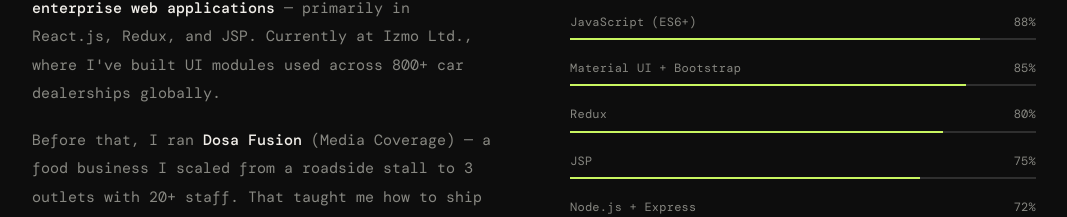
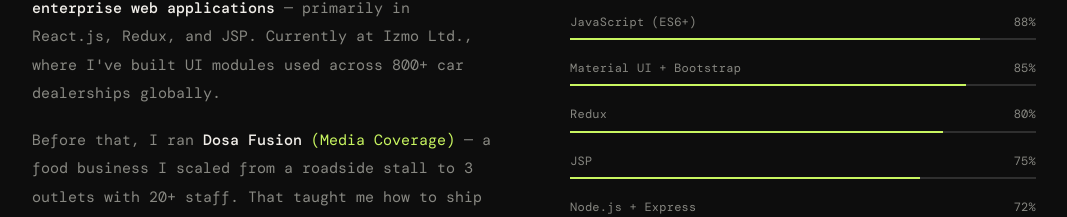
Before and after one commit to sankalpboudhh/sankalp-portfolio, a React (Create React App) app: page / in a window 1280 px wide. Shown: the part 1277-1494 px from the top of the page, without its empty margins (106-1173 px from the left). Built offline with nearby package versions, Linux system fonts and the light colour scheme; no server answers; a web font is replaced by a local one.

Commit message:
highlighting album

```diff
--- a/src/components/About.js
+++ b/src/components/About.js
@@ -24,7 +24,7 @@ function About() {
             800+ car dealerships globally.
           </p>
           <p>
-            Before that, I ran <strong>Dosa Fusion</strong> <a href="https://photos.google.com/share/AF1QipNjY-moMAhXL3zK231Eu_mJZwExxfB6laKJSPqkvnOm_zLnjV8P1C6TFM-PHk61Zg?key=d3VGQ3dvb2U4RXUwdDNWTDFNcEsxT25aZks1T1hR" target='_blank'>(Media Coverage)</a> — a food business
+            Before that, I ran <strong>Dosa Fusion</strong> <a href="https://photos.google.com/share/AF1QipNjY-moMAhXL3zK231Eu_mJZwExxfB6laKJSPqkvnOm_zLnjV8P1C6TFM-PHk61Zg?key=d3VGQ3dvb2U4RXUwdDNWTDFNcEsxT25aZks1T1hR" target='_blank' style={{color:`var(--accent)`}}>(Media Coverage)</a> — a food business
             I scaled from a roadside stall to 3 outlets with 20+ staff. That
             taught me how to ship fast, own outcomes, and build things people
             actually use.
```
